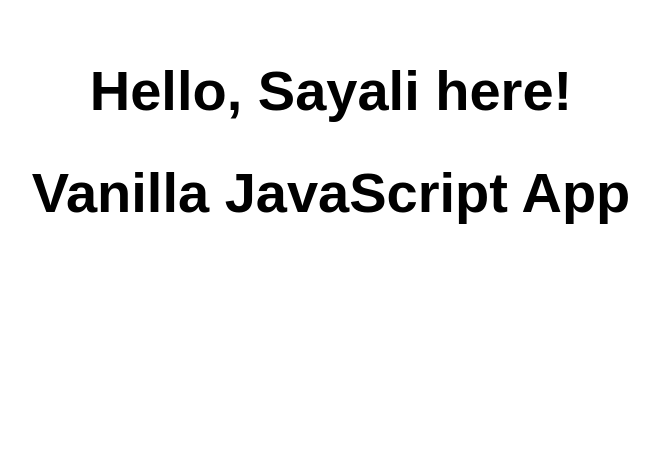
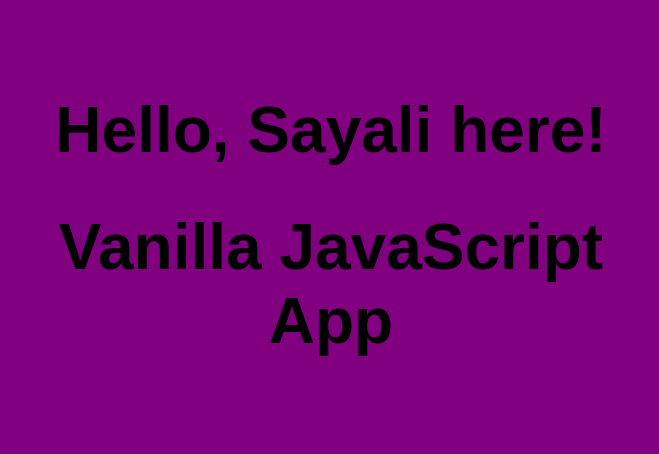
Before and after one commit to Sayali6104/my-first-static-web-app, a website: page src/index.html in a window 1280 px wide. Shown: the whole page, without its empty margins (309-968 px from the left). Drawn offline with Linux system fonts and the light colour scheme.

Commit message:
Update styles.css

```diff
--- a/src/styles.css
+++ b/src/styles.css
@@ -6,16 +6,16 @@ html, body {
   margin: 0;
   border: 0;
   padding: 0;
-  background-color: #fff;
+  background-color: purple;
 }
 
 main {
   margin: auto;
   width: 50%;
-  padding: 20px;
+  padding: 50px;
 }
 
 main > h1 {
   text-align: center;
-  font-size: 3.5em;
+  font-size: 4em;
 }
```
